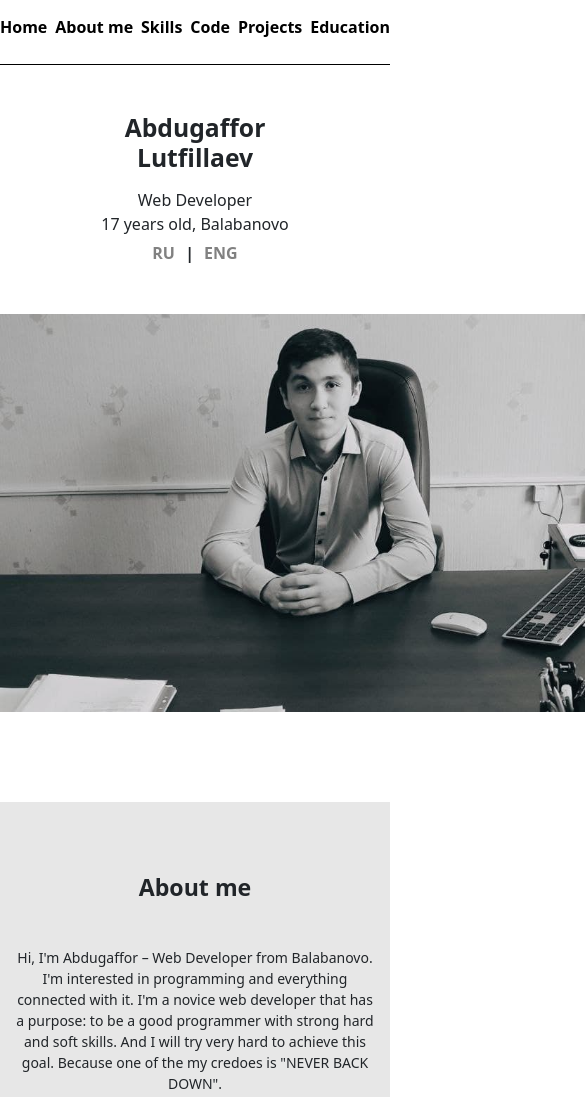
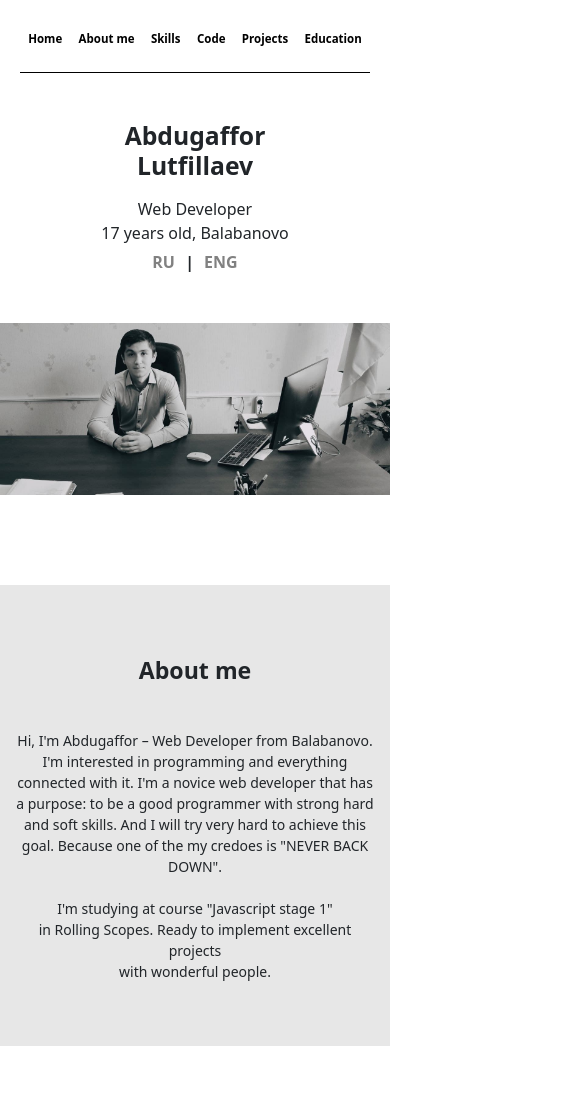
Before and after one commit to abdugaffor2004/cvTemplate, a plain HTML site: page index.html in a window 390 px wide. Shown: the top 1097 px of the page, 585 px wide, since content can reach past the window. Drawn offline with nearby package versions, Linux system fonts and the light colour scheme; a web font is replaced by a local one.

Commit message:
feat: added adaptive abillity

```diff
--- a/base.css
+++ b/base.css
@@ -96,3 +96,58 @@ footer .logo{
 footer a{
     text-decoration: none;
 }
+
+
+
+@media(max-width: 556px){
+    .header{max-width: 450px;}
+}
+
+@media(max-width: 490px){
+    .header{max-width: 390px;}
+}
+
+@media(max-width: 410px){
+    .header{
+        max-width: 350px;
+
+        display: flex;
+        justify-content: space-around;
+
+        border-bottom: 1px solid black ;
+        margin: 0px auto;
+        padding: 30px 0 25px 0  ;
+        font-weight: bold;
+        font-size: 11.5px;
+    }
+}
+
+@media(max-width: 280px){
+    .header{
+        max-width: none;
+    }
+
+
+}
+
+
+
+@media(max-width: 900px){
+    .mainImage img {max-width: 750px;}
+}
+
+@media(max-width: 800px){
+    .mainImage img {max-width: 650px;}
+}
+
+@media(max-width: 700px){
+    .mainImage img {max-width: 500px;}
+}
+
+@media(max-width: 510px){
+    .mainImage img {max-width: 390px;}
+}
+
+@media(max-width: 41px){
+    .mainImage img {max-width: 280px;}
+}
```
